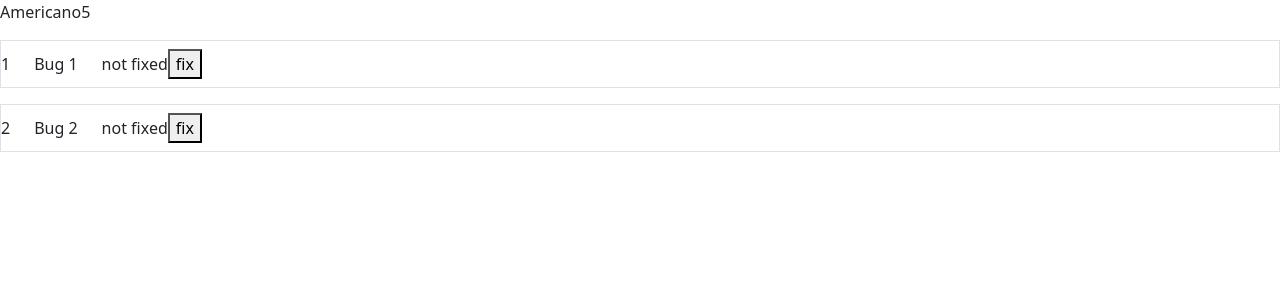
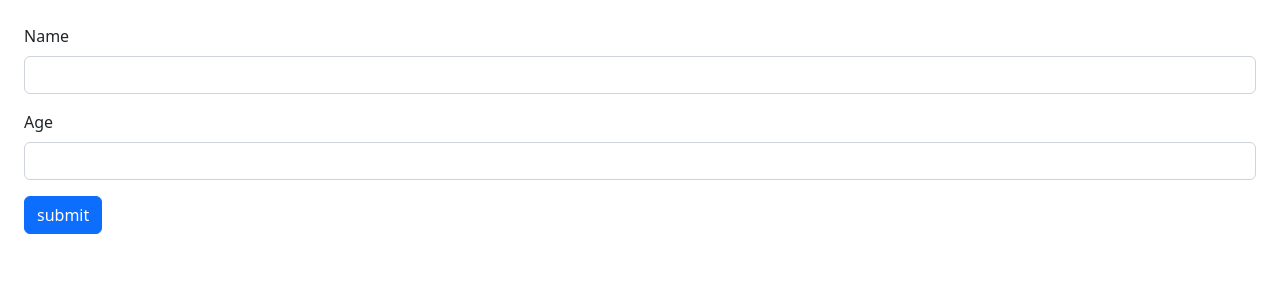
Before and after one commit to Haybuka/game-hub, a React (Vite) app: page / in a window 1280 px wide. Shown: the top 300 px of the page. Built offline with nearby package versions, Linux system fonts and the light colour scheme.

Commit message:
useRef and form element

```diff
--- a/package.json
+++ b/package.json
@@ -10,6 +10,7 @@
   },
   "dependencies": {
     "bootstrap": "^5.2.3",
+    "immer": "^9.0.19",
     "react": "^18.2.0",
     "react-dom": "^18.2.0",
     "react-icons": "^4.7.1"
--- a/src/App.tsx
+++ b/src/App.tsx
@@ -1,69 +1,12 @@
 import { useState } from "react";
-import reactLogo from "./assets/react.svg";
 import "./App.css";
-import Message from "./message";
-import ListGroup from "./components/ListGroup";
-import Alert from "./components/Alert";
-import Button from "./components/Button";
-import 'bootstrap/dist/css/bootstrap.css'
+import Form from "./components/form/Form";
+
 function App() {
-  //for Objects
-  const [drink, setDrink] = useState({ title: "Americano", price: 5 });
-  const [customer, setCustomer] = useState({
-    name: "Johnero",
-    price: 5,
-    address: { city: "Francisco", zipCode: 1 },
-  });
-
-  //for Arrays
-  const [bugs, setBugs] = useState([
-    { id: 1, title: "Bug 1", fixed: false },
-    { id: 2, title: "Bug 2", fixed: false },
-  ]);
-
-  // Updating Objects
-  const handleCustomerChange = () => {
-    setCustomer({
-      ...customer,
-      address: {
-        ...customer.address,
-        zipCode: 988,
-      },
-    });
-  };
-  const handleDrinkIncrease = () => {
-    //adding new drink
-    const newDrink = {
-      ...drink,
-      price: drink.price + 1,
-    };
-    setDrink(newDrink);
-  };
-
-  //Updating Arrays
-  const handleBugFix = (id:number) => {
-    console.log(id)
-    let bugFix = bugs.map(bug => bug.id === id ? {...bug,fixed:!bug.fixed} : bug)
-    console.log(bugFix)
-    setBugs(previous => bugFix)
-  };
   return (
-    <div className="App">
-      <p onClick={handleDrinkIncrease}>
-        <span>{drink.title}</span>
-        <span>{drink.price}</span>
-      </p>
-      <section>
-        {bugs.map((bug) => (
-          <p key={bug.id} className="border py-2">
-            <span>{bug.id}</span>
-            <span className=" mx-4 inline-block">{bug.title}</span>
-            <span>{bug.fixed ? 'fixed' : 'not fixed'}</span>
-            <button onClick={() => handleBugFix(bug.id)}>fix</button>
-          </p>
-        ))}
-      </section>
-    </div>
+    <>
+      <Form />
+    </>
   );
 }
 
--- /dev/null
+++ b/src/components/form/Form.tsx
@@ -0,0 +1,33 @@
+import React, { FormEvent, useRef } from "react";
+
+const Form = () => {
+  const nameRef = useRef<HTMLInputElement>(null);
+  const ageRef = useRef<HTMLInputElement>(null);
+  const person:{name:string | undefined,age:number | undefined} = {name : '', age : 0}
+  const handleSubmit = (event: FormEvent<HTMLFormElement>) => {
+    event.preventDefault();
+    person.name = nameRef?.current?.value
+    person.age = ageRef?.current?.valueAsNumber
+  };
+  return (
+    <form action="" className="p-4" onSubmit={handleSubmit}>
+      <div className="mb-3">
+        <label htmlFor="name" className="form-label">
+          Name
+        </label>
+        <input ref={nameRef} id="name" type="text" className="form-control" />
+      </div>
+      <div className="mb-3">
+        <label htmlFor="age" className="form-label">
+          Age
+        </label>
+        <input ref={ageRef} id="age" type="number" className="form-control" />
+      </div>
+      <button type="submit" className="btn btn-primary">
+        submit
+      </button>
+    </form>
+  );
+};
+
+export default Form;
```
Also changed, not shown: src/Basics.tsx (added, +86 -0 lines), src/components/Expandable.tsx (added, +28 -0 lines), 1 other file (tests, documents, lock files or other folders).
